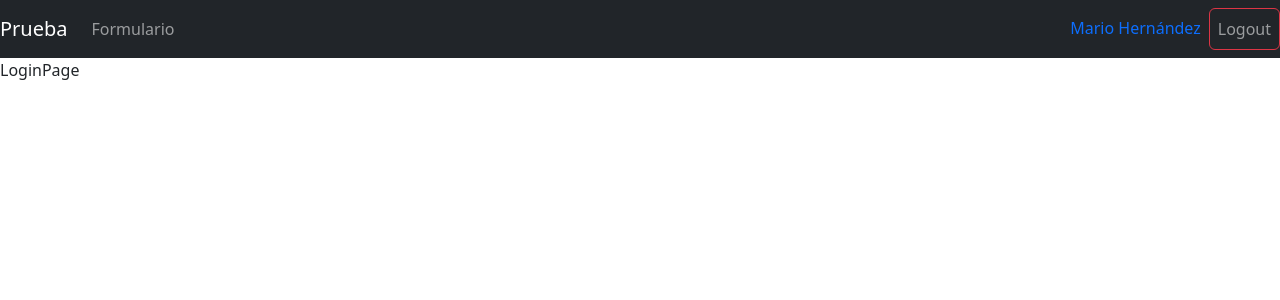
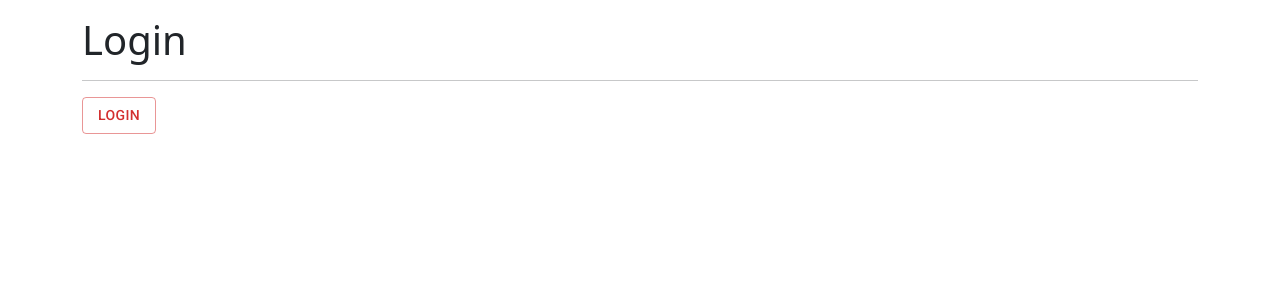
Before and after one commit to AxMar1221/Prueba-Salud-digna, a React (Create React App) app: page /login in a window 1280 px wide. Shown: the top 300 px of the page. Built offline with nearby package versions, Linux system fonts and the light colour scheme.

Commit message:
routes login/logout

```diff
--- /dev/null
+++ b/src/auth/index.js
@@ -0,0 +1,2 @@
+
+export * from './pages'
--- a/src/auth/pages/LoginPage.jsx
+++ b/src/auth/pages/LoginPage.jsx
@@ -1,7 +1,28 @@
+import { Button } from "@mui/material"
+import { useNavigate } from "react-router-dom"
 
 
 export const LoginPage = () => {
+
+  const navigate = useNavigate();
+  const onLogin = () => {
+    navigate('/', {
+      replace: true
+    })
+  }
+
   return (
-    <div>LoginPage</div>
+    <div className="container mt-3">
+      <h1>Login</h1>
+      <hr />
+
+      <Button
+        variant="outlined"
+        color="error"
+        onClick={ onLogin }
+      >
+        Login
+      </Button>
+    </div>
   )
 }
--- /dev/null
+++ b/src/formulario/index.js
@@ -0,0 +1,3 @@
+
+export * from './pages';
+export * from './routers/FormsRoutes';
--- /dev/null
+++ b/src/formulario/routers/FormsRoutes.jsx
@@ -0,0 +1,20 @@
+import { Navigate, Route, Routes } from "react-router-dom"
+import { Navbar } from "../../shared/components/Navbar"
+import { Cards, Forms } from "../pages"
+
+export const FormsRoutes = () => {
+  return (
+    <>
+        <Navbar />
+
+        <div className="container mt-3">
+            <Routes>
+                <Route path="cards" element={<Cards />}/>
+                <Route path="form" element={<Forms />}/>
+
+                <Route path="/" element={<Navigate to="/Cards"/>}/>
+            </Routes>
+        </div>
+    </>
+  )
+}
--- a/src/router/AppRouter.jsx
+++ b/src/router/AppRouter.jsx
@@ -1,22 +1,17 @@
-import { Navigate, Route, Routes } from "react-router-dom"
+import { Route, Routes } from "react-router-dom"
 
-import { Cards, Forms } from "../formulario/pages"
-import { LoginPage } from "../auth/pages/LoginPage"
-import { Navbar } from "../shared/components/Navbar"
+import { FormsRoutes } from "../formulario"
+import { LoginPage } from "../auth"
 
 export const AppRouter = () => {
   return (
     <>
 
-    <Navbar />
+        <Routes>
+            <Route path="login" element={ <LoginPage />}/>
 
-        <Routes>
-            <Route path="cards" element={<Cards />}/>
-            <Route path="form" element={<Forms />}/>
+            <Route path="/*" element={ <FormsRoutes />} />
 
-            <Route path="login" element={<LoginPage />}/>
-
-            <Route path="/" element={<Navigate to="/Cards"/>}/>
         </Routes>
     </>
   )
--- a/src/shared/components/Navbar.jsx
+++ b/src/shared/components/Navbar.jsx
@@ -1,8 +1,18 @@
-import { Link, NavLink } from 'react-router-dom';
+import { Button } from '@mui/material';
+import { Link, NavLink, useNavigate } from 'react-router-dom';
 
 export const Navbar = () => {
+
+    const navigate = useNavigate();
+    const onLogout = () => {
+        navigate('/login', {
+            replace: true
+        });
+    }
+
+
     return (
-        <nav className="navbar navbar-expand-sm navbar-dark bg-dark pading-2">
+        <nav className="navbar navbar-expand-sm navbar-dark bg-dark p-2">
 
             <Link
                 className="navbar-brand"
@@ -28,9 +38,14 @@ export const Navbar = () => {
                     <span className='nav-item nav-link text-primary'>
                         Mario Hernández
                     </span>
-                    <button className='nav-item nav-link btn btn-outline-danger'>
+                    <Button
+                        variant='outlined'
+                        color='error'
+                        onClick={ onLogout }
+                    >
+
                         Logout
-                    </button>
+                    </Button>
                 </ul>
             </div>
         </nav>
```
